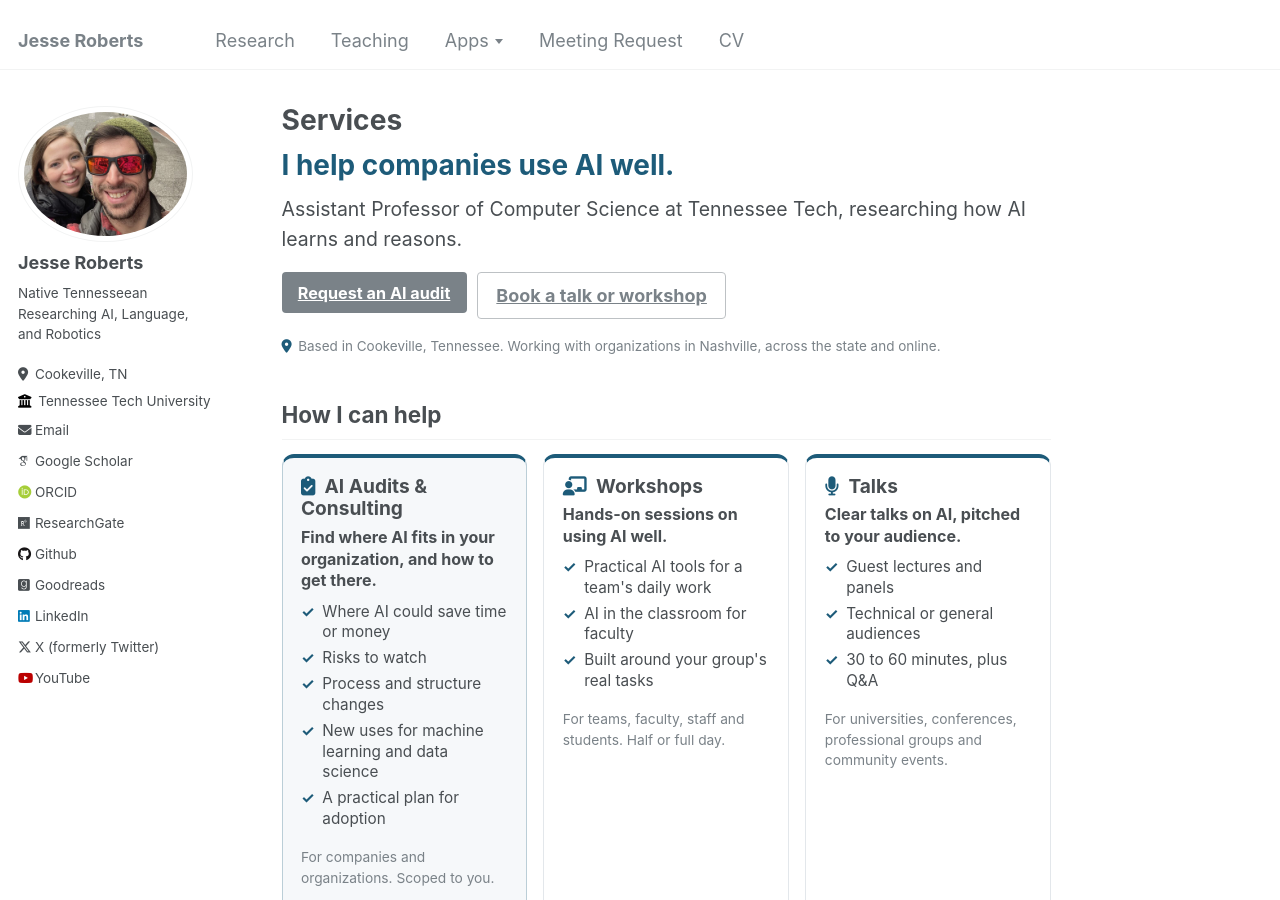
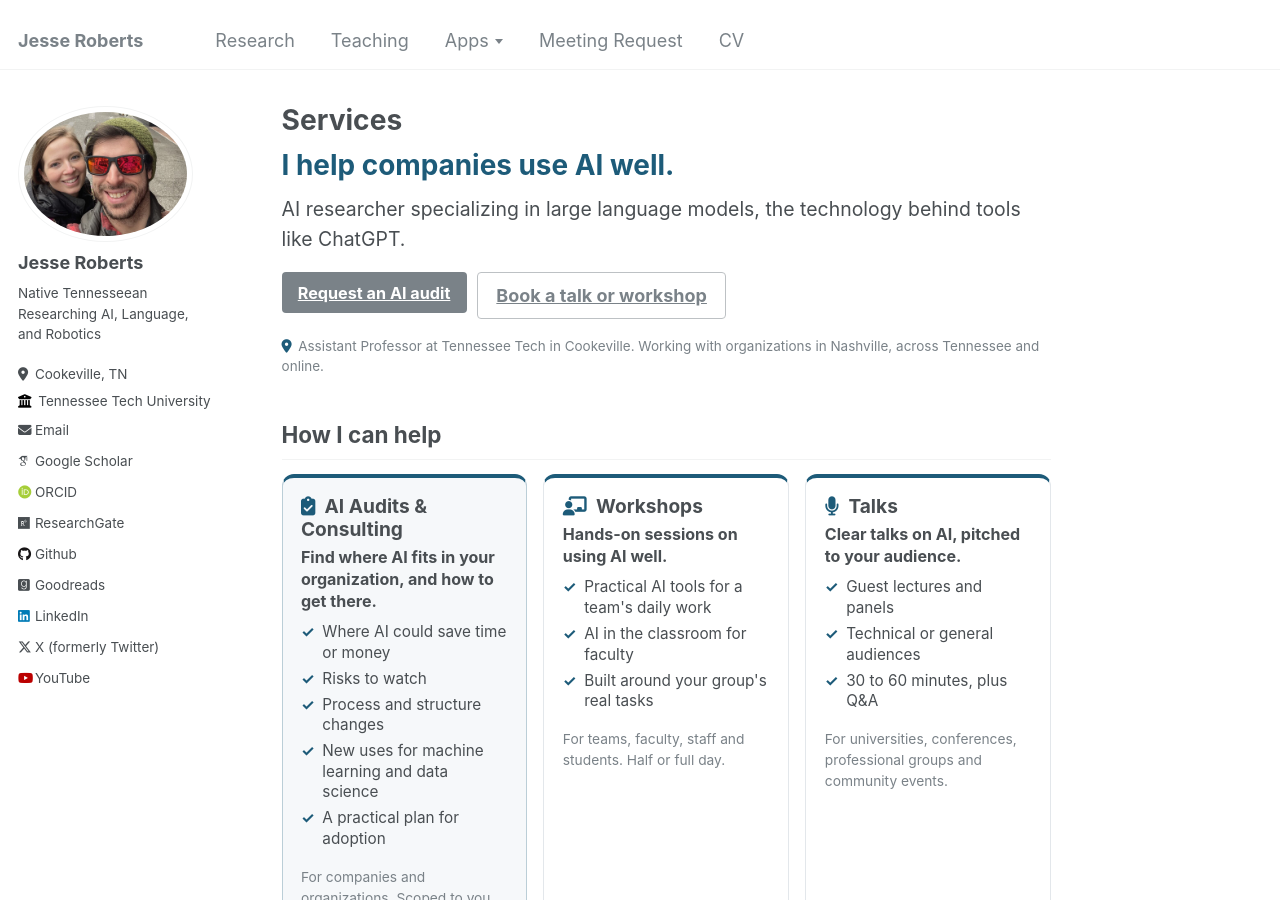
Before and after one commit to JesseTNRoberts/New-site-test, a Jekyll site: the page built from _pages/services.html, in a window 1280 px wide and 900 px high. Built offline with Jekyll 4.4.1, drawn with Linux system fonts in a browser that asks for light colours; some web fonts are replaced.

Commit message:
Services: lead with the LLM specialty
The line under the headline now says Jesse is an AI researcher
specializing in large language models (his suggestion). The Tennessee
Tech credential moved to the location line.

Co-Authored-By: Claude Opus 5.5 <noreply@anthropic.com>
Claude-Session: https://claude.ai/code/session_01BWpusBycuS7rDY9WRWLMsn

```diff
--- a/_data/services.yml
+++ b/_data/services.yml
@@ -9,8 +9,8 @@
 # The first offering is the main one and gets the featured style.
 
 headline: "I help companies use AI well."
-subhead: "Assistant Professor of Computer Science at Tennessee Tech, researching how AI learns and reasons."
-where: "Based in Cookeville, Tennessee. Working with organizations in Nashville, across the state and online."
+subhead: "AI researcher specializing in large language models, the technology behind tools like ChatGPT."
+where: "Assistant Professor at Tennessee Tech in Cookeville. Working with organizations in Nashville, across Tennessee and online."
 
 hero_buttons:
   - label: Request an AI audit
```
